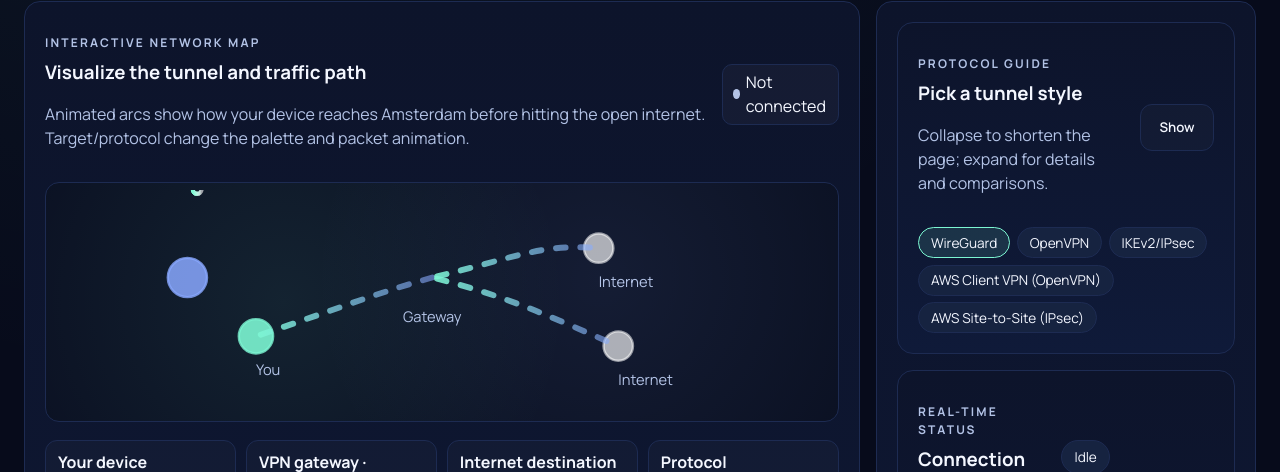
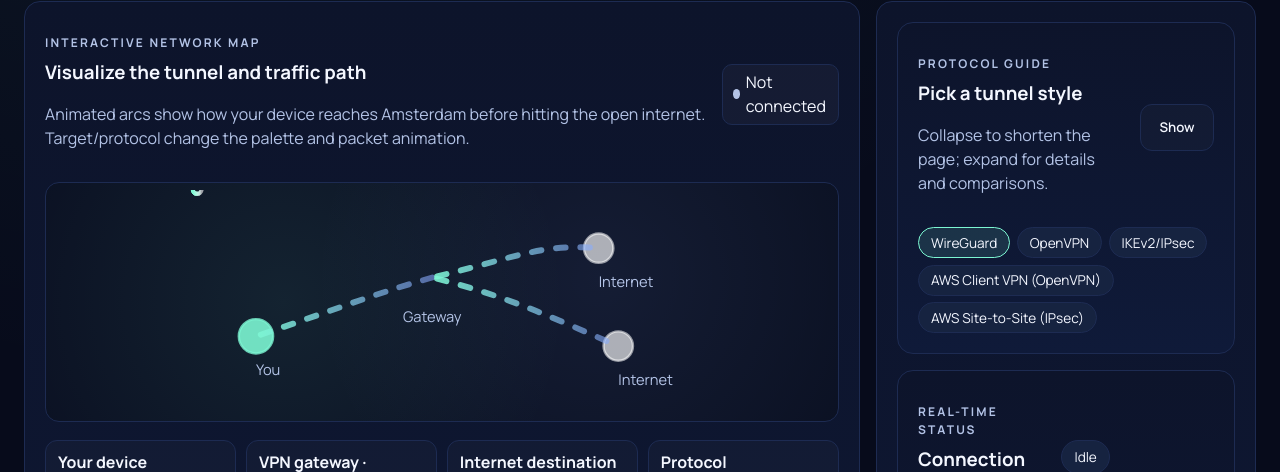
Before and after one commit to josephbartlett/vpn-visualizer, a React (Vite) app: page / in a window 1280 px wide. Shown: the part 1328-1800 px from the top of the page. Built offline with nearby package versions, Linux system fonts and the light colour scheme.

Commit message:
docs: add hospital/vendor use case; clean map node

```diff
--- a/src/App.tsx
+++ b/src/App.tsx
@@ -1008,7 +1008,6 @@ function NetworkMap({ connected, region, protocol, animationSpeed, deploymentTar
           <path id="path-to-cloud-b" d="M48 18 C 64 22, 72 26, 86 32" />
         </defs>
         <circle cx="12" cy="30" r="3.5" className="node-svg node-local" />
-        <circle cx="48" cy="18" r="4" className="node-svg node-gateway" />
         <circle cx="82" cy="12" r="3" className="node-svg node-cloud" />
         <circle cx="86" cy="32" r="3" className="node-svg node-cloud" />
         <path d="M12 30 C 30 24, 34 22, 48 18" className={arcClass} stroke="url(#tunnel)" />
```
Also changed, not shown: 4 other files (tests, documents, lock files or other folders).
